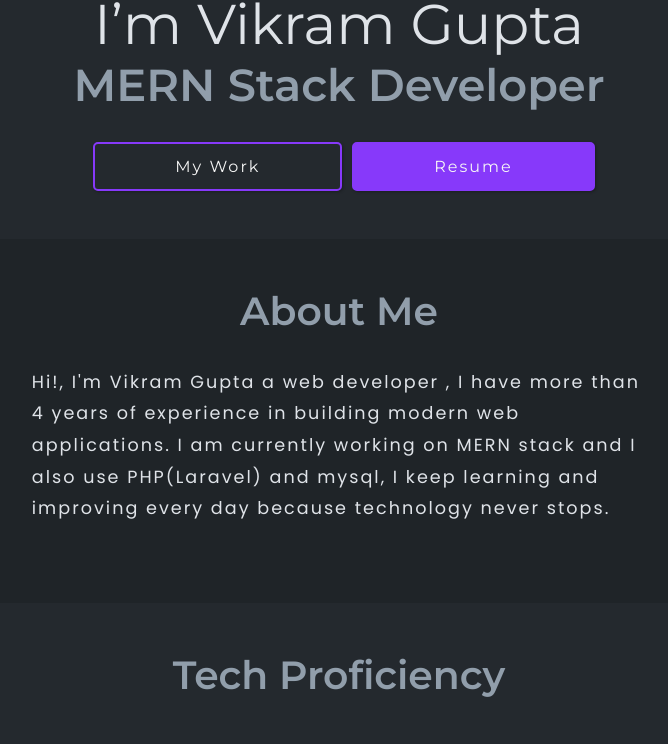
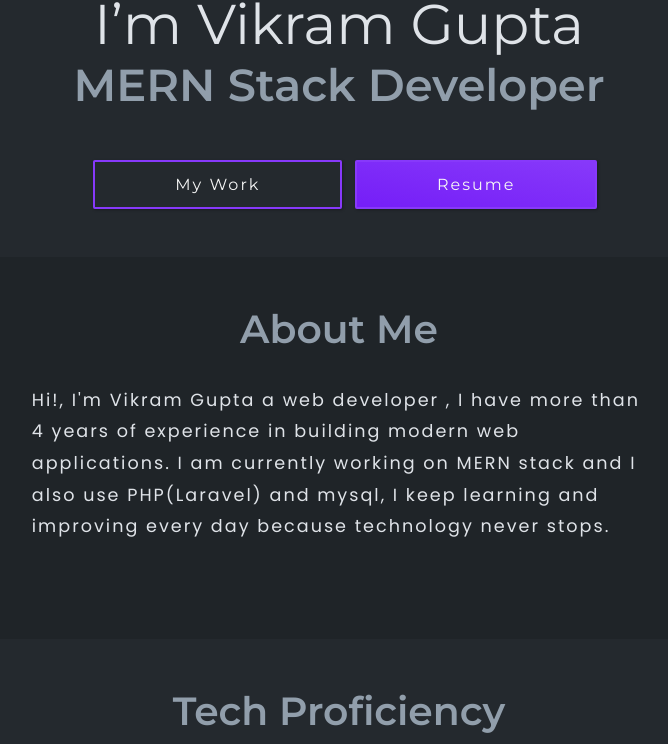
Before and after one commit to myselfvikramgupta/portfolio, a React (Create React App) app: page / in a window 1280 px wide. Shown: the part 409-1153 px from the top of the page, without its empty margins (301-969 px from the left). Built offline with nearby package versions, Linux system fonts and the light colour scheme; a web font is replaced by a local one.

Commit message:
work in btn

```diff
--- a/src/index.css
+++ b/src/index.css
@@ -148,7 +148,7 @@
 .social_link {
   width: 60%;
   margin: auto auto;
-  margin-top: 30px;
+  margin-top: 3rem;
 }
 .tech_proficiency {
   margin: 2rem 0;
@@ -157,68 +157,67 @@
 .icons_box {
   background: rgba(255, 255, 255, 0.1);
   cursor: pointer;
-  padding:0.5rem;
-  border-radius:0.120rem;
-  position:relative;
-  box-shadow: 1px 1px 3px rgba(0 ,0, 0,0.30);
-  transition:0.5s;
+  padding: 0.5rem;
+  border-radius: 0.12rem;
+  position: relative;
+  box-shadow: 1px 1px 3px rgba(0, 0, 0, 0.3);
+  transition: 0.5s;
 }
-.icons_box:hover{
-  background:#1f2428;
-
+.icons_box:hover {
+  background: #1f2428;
 }
-.icon_wrap{
-  display:flex;
-  align-items:center;
-  justify-content:space-between;
+.icon_wrap {
+  display: flex;
+  align-items: center;
+  justify-content: space-between;
 }
 .icon_wrap img {
   width: 40px;
 }
-.icon_wrap{
+.icon_wrap {
   color: #dfe3e8;
 }
-.skill_know{
-  position:absolute;
-  left:0;
-  bottom:0;
-  border-bottom-left-radius:0.120rem;
-  background:#8739fa;
-  height:3px;
+.skill_know {
+  position: absolute;
+  left: 0;
+  bottom: 0;
+  border-bottom-left-radius: 0.12rem;
+  background: linear-gradient(to right, #9957fc, #6d11f7);
+  height: 3px;
 }
- .node_js {
- width:60%;
+.node_js {
+  width: 60%;
 }
 
 .react_js {
-  width:50%;
+  width: 50%;
 }
 
 .mongo_db {
-  width:30%;
+  width: 30%;
 }
 
 .javascript {
-  width:70%;
+  width: 70%;
 }
 
 .laravel {
-  width:80%;
+  width: 80%;
 }
 .html {
-  width:90%;
+  width: 90%;
 }
 .css {
-  width:85%;
+  width: 85%;
 }
 .bootstrap {
-  width:80%;
+  width: 80%;
 }
 .php {
-  width:80%;
+  width: 80%;
 }
 .mysql {
- width:80%;
+  width: 80%;
 }
 .btn_group {
   width: 100%;
@@ -233,24 +232,22 @@
   border: 2px solid #8739fa;
   letter-spacing: 2px;
   padding: 0.8rem 5rem;
-  border-radius: 5px;
+  border-radius: 0.12rem;
   font-size: 16px;
   cursor: pointer;
-  margin-top: 30px;
+  margin-top: 3rem;
   transition: 0.5s;
   z-index: 2;
-  margin-left: 10px;
-  box-shadow: 1px 1px 3px rgba(0 ,0, 0,0.30);
+  margin-left: 0.8rem;
+  box-shadow: 1px 1px 3px rgba(0, 0, 0, 0.3);
 }
 .btn_primary {
-  background: #8739fa;
+  background: linear-gradient(to top right, #751ef7, #8739fa);
 }
 .btn_primary_outline:hover {
   background: #8739fa;
 }
-.btn_primary:hover {
-  background: #751ef7;
-}
+
 .my_work {
   margin: 2rem 0;
   overflow: hidden;
@@ -261,64 +258,63 @@
   height: 350px;
   background: #24292e;
   border-radius: 5px;
-  padding:1.2rem;
-  box-shadow: 1px 1px 3px rgba(0,0,0 ,0.30);
-  cursor:pointer;
+  padding: 1.2rem;
+  box-shadow: 1px 1px 3px rgba(0, 0, 0, 0.3);
+  cursor: pointer;
   position: relative;
 }
 .card_image {
   width: 100%;
   height: 180px;
   position: relative;
-  background:rgba(0, 0, 0, 0.2);
-  border-radius:5px;
+  background: rgba(0, 0, 0, 0.2);
+  border-radius: 5px;
 }
 .card_image img {
   width: 100%;
   height: 100%;
   object-fit: cover;
   border-radius: 5px;
-  transition:0.5s;
+  transition: 0.5s;
 }
 .card:hover > .card_image img {
-  transform:translate(10px,10px);
+  transform: translate(10px, 10px);
 }
-.card_title{
-  text-align:center;
-  margin:1rem 0;
+.card_title {
+  text-align: center;
+  margin: 1rem 0;
   color: #919eab;
-  letter-spacing:1px;
-  font-size:1rem;
+  letter-spacing: 1px;
+  font-size: 1rem;
 }
-.project_info p{
- color: rgb(246, 246, 246);
+.project_info p {
+  color: rgb(246, 246, 246);
 }
-.card_footer{
-  width:50%;
-  padding:1rem 0;
-  position:absolute;
-  bottom:0;
-  right:0;
+.card_footer {
+  width: 50%;
+  padding: 1rem 0;
+  position: absolute;
+  bottom: 0;
+  right: 0;
   display: flex;
   align-items: center;
   justify-content: center;
 }
-.card_link{
-  width:40px;
-  height:40px;
+.card_link {
+  width: 40px;
+  height: 40px;
   background: rgba(255, 255, 255, 0.1);
   display: flex;
   align-items: center;
   justify-content: center;
-  border-radius:50%;
-  box-shadow: 0 0 10px rgba(0,0,0 ,0.30);
-
+  border-radius: 50%;
+  box-shadow: 0 0 10px rgba(0, 0, 0, 0.3);
 }
-.card_link svg{
-  fill:#c9c642;
+.card_link svg {
+  fill: #c9c642;
 }
-.card_link:nth-child(1){
-  margin-right:10px;
+.card_link:nth-child(1) {
+  margin-right: 10px;
 }
 @media only screen and (max-width: 768px) {
   .btn {
@@ -352,7 +348,6 @@
     float: left;
     padding: 8px;
   }
-
 }
 @media only screen and (max-width: 768px) {
   .col-s-1 {
```
